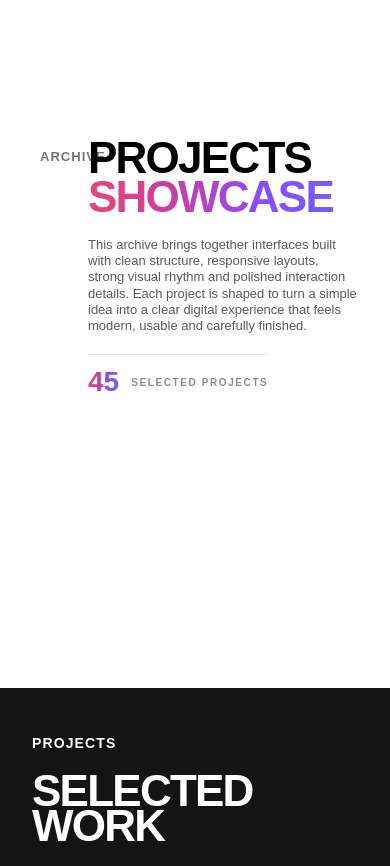
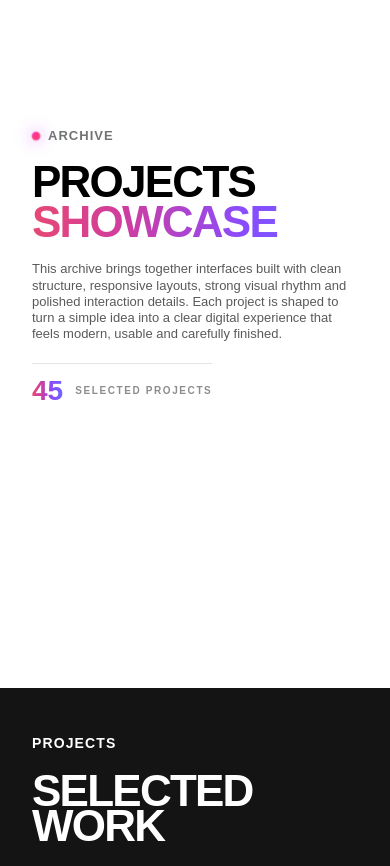
Before and after one commit to Luchhass/portfolio-app-latest, a Next.js app: page /projects in a window 390 px wide. Shown: the part 1000-1866 px from the top of the page. Built offline with nearby package versions, Linux system fonts and the light colour scheme.

Commit message:
hotfix 01

```diff
--- a/src/components/Projects/ProjectsIntro/ProjectsIntro.jsx
+++ b/src/components/Projects/ProjectsIntro/ProjectsIntro.jsx
@@ -5,8 +5,8 @@ export default function ProjectsIntro() {
       className="flex h-dvh items-center overflow-hidden bg-white px-8 py-6 text-black md:px-10 md:py-8 lg:px-16 lg:py-12"
       aria-labelledby="projects-intro-title"
     >
-      <div className="grid w-full max-w-205 grid-cols-[40px_minmax(0,1fr)] gap-x-4 md:grid-cols-[120px_minmax(0,1fr)] md:gap-x-5 lg:grid-cols-[160px_minmax(0,1fr)]">
-        <p className="m-0 inline-flex items-center gap-2 self-start pt-3 text-[13px] leading-none font-black tracking-[0.08em] text-black/55 uppercase md:text-sm">
+      <div className="grid w-full max-w-205 grid-cols-1 gap-y-5 md:grid-cols-[120px_minmax(0,1fr)] md:gap-x-5 md:gap-y-0 lg:grid-cols-[160px_minmax(0,1fr)]">
+        <p className="m-0 inline-flex items-center gap-2 self-start text-[13px] leading-none font-black tracking-[0.08em] text-black/55 uppercase md:pt-3 md:text-sm">
           <span
             className="gradient-action-dot h-2 w-2 rounded-full"
             aria-hidden="true"
@@ -14,7 +14,7 @@ export default function ProjectsIntro() {
           Archive
         </p>
 
-        <div className="col-start-2 grid min-w-0 gap-5 md:gap-7">
+        <div className="grid min-w-0 gap-5 md:col-start-2 md:gap-7">
           <h2
             id="projects-intro-title"
             className="m-0 flex flex-col text-[44px] leading-[0.9] font-black tracking-[-0.04em] uppercase md:text-[80px] lg:text-[120px]"
```
